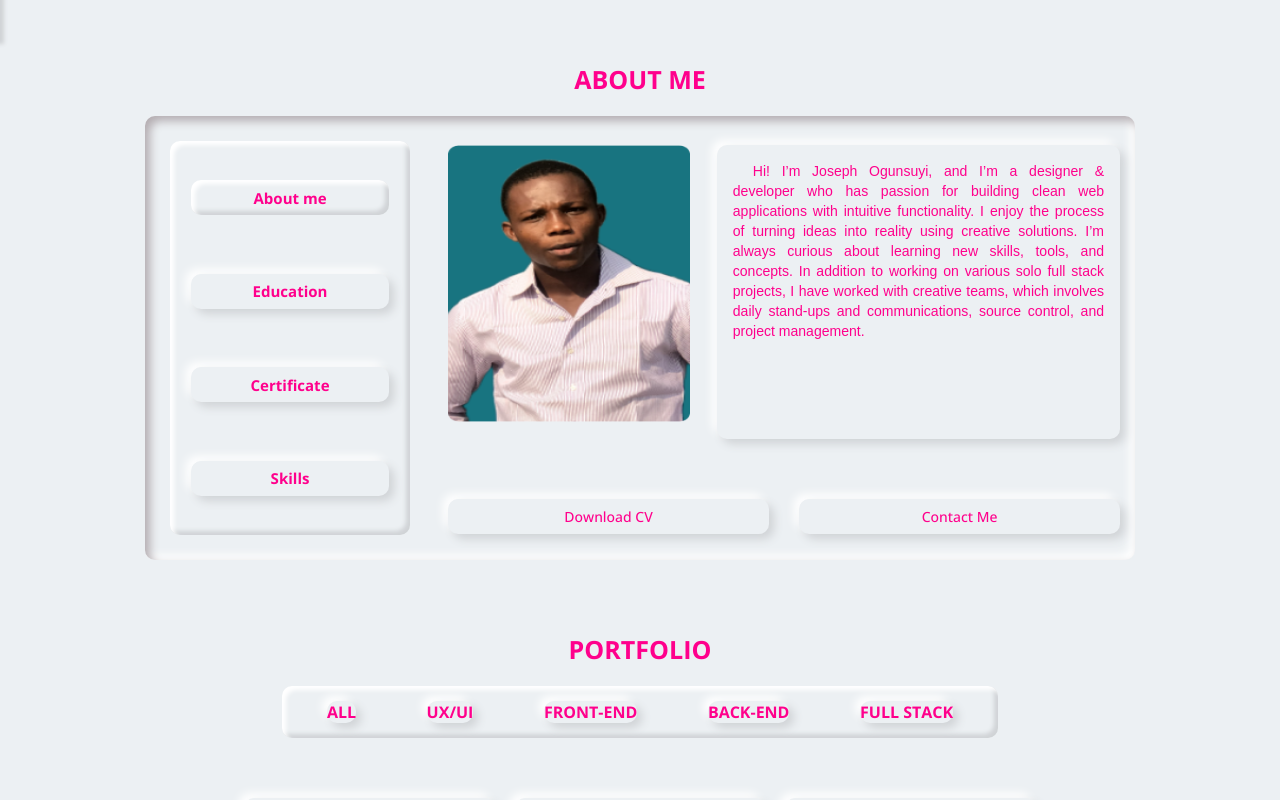
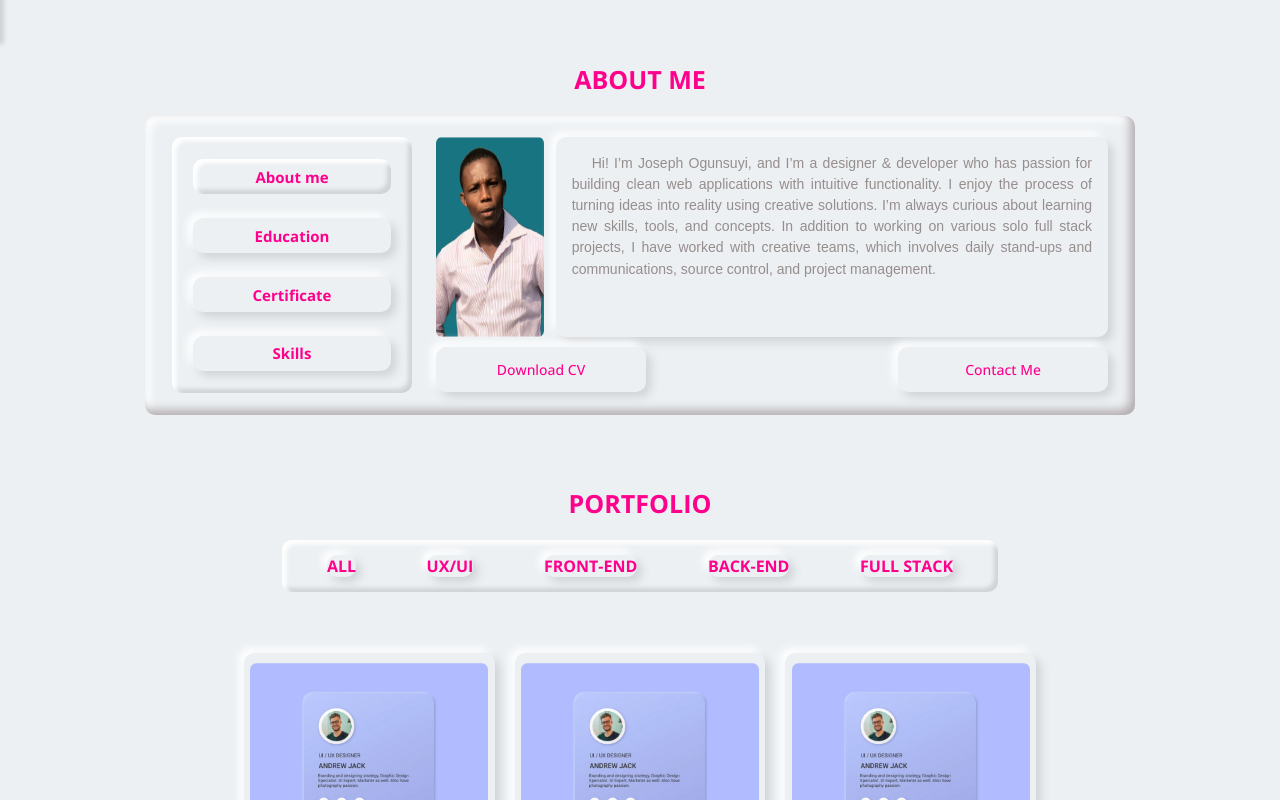
Before and after one commit to Emmijozzy/portfolio, a React (Create React App) app: page / in a window 1280 px wide. Shown: the part 760-1560 px from the top of the page. Built offline with nearby package versions, Linux system fonts and the light colour scheme; a web font is replaced by a local one.

Commit message:
update of about page

```diff
--- a/package.json
+++ b/package.json
@@ -7,8 +7,11 @@
 		"@testing-library/react": "^13.3.0",
 		"@testing-library/user-event": "^13.5.0",
 		"animate.css": "^4.1.1",
+		"framer-motion": "^6.4.3",
 		"gh-pages": "^4.0.0",
 		"react": "^18.2.0",
+		"react-animated-css-onscroll": "^1.2.1",
+		"react-animation-on-scroll": "^5.1.0",
 		"react-dom": "^18.2.0",
 		"react-icons": "^4.4.0",
 		"react-router": "^6.3.0",
--- a/src/components/About/AboutMe.jsx
+++ b/src/components/About/AboutMe.jsx
@@ -4,6 +4,7 @@ import profilePic from '../../assets/abou_pic.png';
 export default function AboutMe() {
 	return (
 		<div className="about__innerboard-right about-me">
+			<div className="about__me">
 				<div className="about__pic-board">
 					<img src={profilePic} alt="profile pic" className="about__pic" />
 				</div>
@@ -17,6 +18,7 @@ export default function AboutMe() {
 						project management.
 					</p>
 				</div>
+			</div>
 			<div className="about__action-btn">
 				<button className="download btc" type="button">
 					Download CV
--- a/src/container/About/About.scss
+++ b/src/container/About/About.scss
@@ -8,8 +8,8 @@
 	border: none;
 	box-shadow: var(--innerbox-shadow);
 	border-radius: 10px;
-	width: 80%;
-	height: 3.5rem;
+	width: 15em;
+	height: 4.5rem;
 	align-self: end;
 }
 
@@ -61,7 +61,7 @@ a {
 			justify-content: space-around;
 			text-align: center;
 			padding: 1em;
-			margin: 1rem;
+			margin: auto;
 			font-weight: 700;
 
 			.about__list {
@@ -72,6 +72,7 @@ a {
 				border-radius: 10px;
 				padding: 0 8px;
 				cursor: pointer;
+				margin: 1rem 0;
 			}
 
 		}
@@ -93,12 +94,18 @@ a {
 		.about__innerboard-right.about-me {
 			background-color: none;
 			// width: 70%;
-			height: 105%;
-			padding: 0;
+			height: 95%;
+			margin: auto;
 			// display: none;
 
+			.about__me {
+				display: flex;
+				margin: 0px auto 17px;
+				height: 78%;
+			}
+
 			.about__pic-board {
-				padding: 25px 0;
+
 				.about__pic {
 					width: 90%;
 					height: 100%;
@@ -106,9 +113,10 @@ a {
 			}
 
 			.about__action-btn {
-				grid-column: 1/ -1;
 				display: flex;
 				gap: 30px;
+				justify-content: space-between;
+				height: 15%;
 			}
 
 			.about-me__content {
@@ -125,12 +133,11 @@ a {
 
 				p {
 					font-family: var(--font-content);
+					color: var(--font-color2);
 					font-style: normal;
 					font-weight: 400;
 					// font-size: var(	--font-size-base);
-					font-size: 1.4rem;
-					line-height: 20px;
-					/* or 150% */
+					// font-size: 1.4rem;					/* or 150% */
 					text-align: justify;
 					text-indent: 20px;
 				}
@@ -148,23 +155,25 @@ a {
 
 		.about__innerboard-right.education {
 			// width: 75%;
-			height: 100%;
+			height: 95%;
+			margin: auto;
 			// display: none;
 
 			table {
 				font-family: var(--font-base);
-				font-size: 13px;
+				// font-size: 13px;
 				color: var(--font-color);
 				width: 100%;
 				display: flex;
 				flex-direction: column;
-				padding: 10px;
+				height: 100%;
+				// padding: 10px;
 
 				.heading__row {
 					word-break: break-all;
-					height: 65px;
+					// height: 65px;
 					display: grid;
-					grid-template-columns: 15% 20% 50% 15%;
+					grid-template-columns: 14% 25% 45% 15%;
 					align-items: center;
 					justify-content: space-between;
 					background-color: var(--color-bg);
@@ -176,29 +185,28 @@ a {
 
 				.table__body {
 					background-color: var(--color-bg);
-					box-shadow: var(--innerbox-shadow);
-					margin: 36px 0;
-					height: 240px;
+					margin-top: 15px;
+					height: 200px;
 					border-radius: 10px;
 					display: flex;
 					flex-direction: column;
 					align-items: center;
 					justify-content: space-around;
-					padding: 15px 0;
+					// padding: 15px 0;
 
 					tr {
-						width: 95%;
-						height: 3em;
+						width: 100%;
+						height: 3.8em;
 						display: grid;
-						grid-template-columns: 15% 20% 50% 15%;
+						grid-template-columns: 14% 25% 42% 15%;
 						align-items: center;
 						justify-content: center;
 						text-align: center;
-						box-shadow: var(--inner-shadow3);
+						box-shadow: var(--innerbox-shadow);
 						border-radius: 10px;
 						overflow-wrap: break-word;
 						// word-break: break-all;
-						padding: 0.4em;
+						padding: 5px 3px;
 					}
 				}
 			}
@@ -206,21 +214,21 @@ a {
 
 		.about__innerboard-right.certificate {
 			// width: 75%;
-			height: 100%;
+			height: 95%;
+			margin: auto;
 			// display: none;
 			table {
 				font-family: var(--font-base);
-				font-size: 13px;
 				color: var(--font-color);
 				width: 100%;
 				display: flex;
 				flex-direction: column;
-				padding: 10px;
+				// padding: 10px;
 				height: 100%;
+				justify-content: space-between;
 
 				.heading__row {
 					word-break: break-all;
-					height: 65px;
 					display: grid;
 					grid-template-columns: 35% 50% 15%;
 					align-items: center;
@@ -234,8 +242,7 @@ a {
 
 				.table__body {
 					background-color: var(--color-bg);
-					box-shadow: var(--innerbox-shadow);
-					margin: 36px 0;
+					margin-top: 15px;
 					// height: 240px;
 					border-radius: 10px;
 					display: flex;
@@ -243,23 +250,22 @@ a {
 					align-items: center;
 					justify-content: space-around;
 					box-sizing: content-box;
-					padding: 15px 0;
+					// padding: 15px 0;
 					height: 100%;
 
 					tr {
 						box-sizing: content-box;
-						width: 95%;
-						// height: 3em;
+						width: 100%;
 						display: grid;
-						grid-template-columns: 35% 50% 15%;
+						grid-template-columns: 45% 40% 15%;
 						align-items: center;
 						justify-content: center;
 						text-align: center;
-						box-shadow: var(--inner-shadow3);
+						box-shadow: var(--innerbox-shadow);
 						border-radius: 10px;
 						overflow-wrap: break-word;
-						// word-break: break-all;
-						margin: 2%;
+						margin: 4px auto;
+						padding: 7px 0;
 					}
 				}
 			}
@@ -307,18 +313,34 @@ a {
 
 	.about-me__content {
 		width: 100%;
-		margin: 25px;
-		height: 90%;
+		margin: auto;
+		height: 100%;
+
+		p {
+		font-size: 1.4rem;
+		line-height: 1.5;
+		}
 	}
 
 	.about__innerboard-right.about-me {
-		display: grid;
-		grid-template-columns: 40% 1fr 40%;
-		grid-template-rows: 75% 20%;
+		display: flex;
+		flex-direction: column;
 	}
+
+	.about__innerboard-right.education,
+	.about__innerboard-right.certificate {
+		table {
+			font-size: 14px;
+		}
+	}
+
+	.heading__row {
+		height: 60px;
+	}
+
 	.table__body {
 		tr {
-			height: 40px;
+			height: 2.1em;
 		}
 	}
 }
@@ -349,14 +371,35 @@ a {
 
 	.about-me__content {
 		width: 100%;
-		margin: 25px;
+		margin: auto;
 		height: 100%;
+
+		p {
+			font-size: 1.2rem;
+			line-height: 20px;
+		}
 	}
 
 	.about__innerboard-right.about-me {
-		display: grid;
-		grid-template-columns: 40% 1fr 40%;
-		grid-template-rows: 75% 20%;
+		display: flex;
+		flex-direction: column;
+	}
+
+	.about__innerboard-right.education,
+	.about__innerboard-right.certificate {
+		table {
+			font-size: 14px;
+		}
+	}
+
+	.heading__row {
+		height: 50px;
+	}
+
+	.table__body {
+		tr {
+			height: 2.5em;
+		}
 	}
 }
 
@@ -378,6 +421,7 @@ a {
 
 	.about__innerboard-right {
 		width: 100%;
+		padding: 1rem 0;
 	}
 
 	.about__innerboard-right.skills {
@@ -386,14 +430,33 @@ a {
 
 	.about-me__content {
 		width: 100%;
-		margin: 25px;
+		margin: auto;
 		height: 100%;
+
+		p {
+			line-height: 15px;
+		}
 	}
 
 	.about__innerboard-right.about-me {
-		display: grid;
-		grid-template-columns: 40% 1fr 40%;
-		grid-template-rows: 75% 20%;
+		margin-top: 1rem;
+		display: flex;
+		flex-direction: column;
+
+		.about__me {
+			padding: 1.2rem 0;
+		}
+	}
+
+	.about__innerboard-right.education,
+	.about__innerboard-right.certificate {
+		table {
+			font-size: 12px;
+		}
+	}
+
+	.heading__row {
+		height: 40px;
 	}
 
 	.table__body {
@@ -420,7 +483,7 @@ a {
 	}
 
 	.about__innerboard-left {
-		width: 104%;
+		width: 100%;
 		align-items: center;
 		justify-content: center;
 	}
@@ -430,8 +493,9 @@ a {
 	}
 
 	.about__innerboard-right {
-		width: 107%;
+		width: 100%;
 		box-sizing: content-box;
+		padding: 1rem 0;
 	}
 
 	.about__innerboard-right.about-me {
@@ -447,18 +511,27 @@ a {
 
 		.about-me__content {
 			width: 100%;
-			margin: 0px;
-			margin-bottom: 10px;
-			// font-size: 20rem;
 
-			// p {
-			// 	font-size: 20rem;
-			// }
+			p {
+				line-height: 11px;
+				font-size: 0.9rem;
+			}
 		}
 
 		.btc {
 			width: 100%;
 			margin: 5px 0;
+			font-size: 1rem;
+			border-radius: 5px;
+			width: 15em;
+			height: 2.5rem;
+		}
+	}
+
+	.about__innerboard-right.education,
+	.about__innerboard-right.certificate{
+		table {
+			font-size: 10px;
 		}
 	}
 
@@ -473,9 +546,13 @@ a {
 		width: 95%;
 	}
 
+	.heading__row {
+		height: 40px;
+	}
+
 	.table__body {
 		tr {
-			height: 5em;
+			height: 3em;
 		}
 	}
 }
--- a/src/container/Contact/Contact.jsx
+++ b/src/container/Contact/Contact.jsx
@@ -3,6 +3,7 @@ import './Contact.scss';
 import { MdEmail } from 'react-icons/md';
 import { BsFacebook } from 'react-icons/bs';
 import { RiWhatsappFill } from 'react-icons/ri';
+import { motion } from 'framer-motion';
 import MenuBlock from '../../components/MenuBlock/MenuBlock';
 
 export default function Contact({ menuMood }) {
@@ -14,14 +15,16 @@ export default function Contact({ menuMood }) {
 				<h3 className="app__subhead">Contact</h3>
 				<div className="contact__box">
 					<div className="contact__medias">
-						<div className="contact__media  contact__email">
+						<motion.div className="contact__media  contact__email" animate={{
+							scale:[1, 2, 3, 1]
+						}}>
 							<MdEmail size={50} />
 							<h4>Email</h4>
 							<h5>josephogunsuyi@gmail.com</h5>
 							<div className="contact__link">
 								<a href="email.com">Send a message</a>
 							</div>
-						</div>
+						</motion.div>
 						<div className="contact__media contact__messager">
 							<BsFacebook size={50} />
 							<h4>Messager</h4>
--- a/src/index.scss
+++ b/src/index.scss
@@ -15,11 +15,11 @@
 	--font-base: 'Open Sans', sans-serif;
 	--font-content: 'PT Sans Caption', sans-serif;
 	--font-color: #ff008c;
-	--font-color2: #000000a6;
+	--font-color2: #968d8d;
 
 	--outer-shadow: 4px 4px 5px 0px #d0d3d6 inset, -7px -5px 4px 0px #fff inset;
-	--outer-shadow2:  inset 5px 5px 10px #b4adb1,
-	inset -5px -5px 10px #ffffff;
+	--outer-shadow2:  inset -5px -5px 10px #b4adb1,
+	inset 5px 5px 10px #ffffff;
 	--outer-shadow3: 5px 5px 4px 0px #d0d3d6;
 	--innerbox-shadow: 5px 5px 10px #d0d3d6,
 	-5px -5px 10px #ffffff;
```
Also changed, not shown: 1 other file (tests, documents, lock files or other folders). Lines whose indentation alone changed are shown as unchanged.
